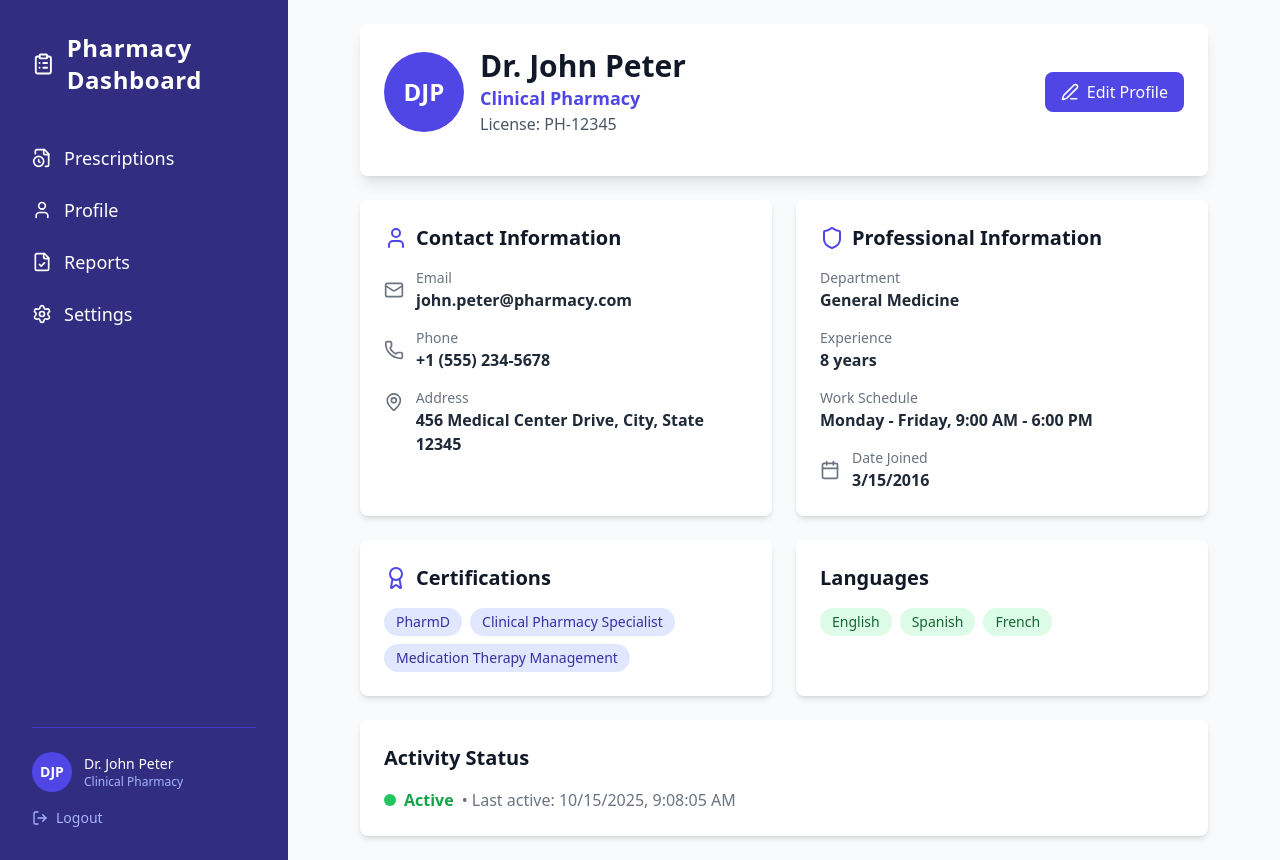
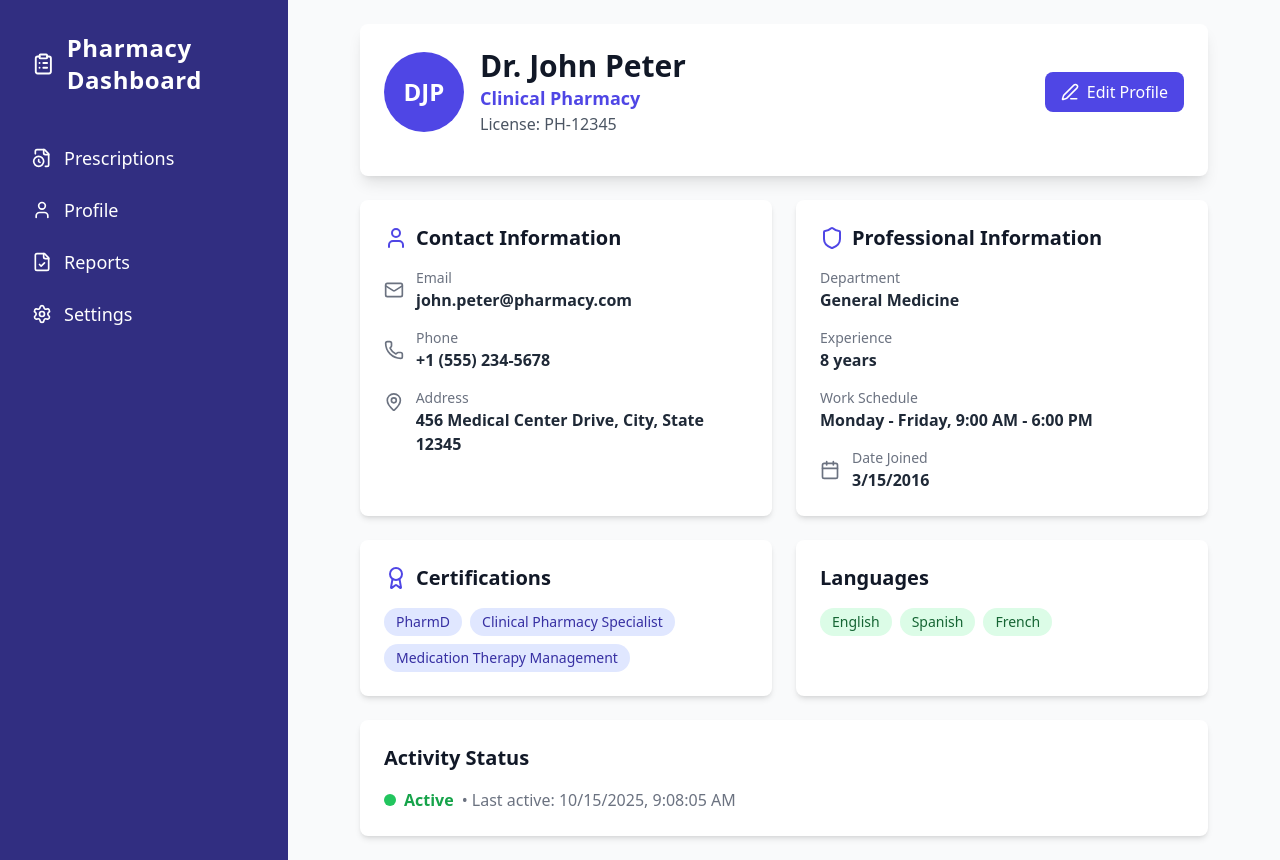
Before and after one commit to udhaya-boots/AI-pharmacist-Application, a React (Vite) app in the folder pharmacist-dashboard/pharmacist-dashboard/: page /profile in a window 1280 px wide. Built offline with nearby package versions, Linux system fonts and the light colour scheme.

Commit message:
props updated

```diff
--- a/pharmacist-dashboard/pharmacist-dashboard/src/components/PharmacistProfile.jsx
+++ b/pharmacist-dashboard/pharmacist-dashboard/src/components/PharmacistProfile.jsx
@@ -11,7 +11,7 @@ import {
     Save,
     X
 } from 'lucide-react';
-
+import Alert from './SuccessAlert';
 const PharmacistProfile = () => {
     const [isEditing, setIsEditing] = useState(false);
     const [pharmacistData, setPharmacistData] = useState({
@@ -33,6 +33,9 @@ const PharmacistProfile = () => {
     });
 
     const [editData, setEditData] = useState({ ...pharmacistData });
+    const [alertMessage, setAlertMessage] = useState('');
+    const [type,setType]=useState('success');
+    const [showAlert, setShowAlert] = useState(false);
 
     const handleEdit = () => {
         setIsEditing(true);
@@ -40,6 +43,9 @@ const PharmacistProfile = () => {
     };
 
     const handleSave = () => {
+        setType('success');
+        setAlertMessage('Prescription saved successfully!');
+        setShowAlert(true);
         setPharmacistData({ ...editData });
         setIsEditing(false);
         // Add API call to save data here
@@ -58,6 +64,7 @@ const PharmacistProfile = () => {
     };
 
     return (
+        <>
             <div className="max-w-4xl mx-auto p-6 bg-gray-50 min-h-screen">
                 {/* Header Card */}
                 <div className="bg-white rounded-lg shadow-lg p-6 mb-6">
@@ -254,6 +261,16 @@ const PharmacistProfile = () => {
                     </div>
                 </div>
             </div>
+
+            {/* Alert */}
+            <Alert
+                message={alertMessage}
+                type={type}
+                isVisible={showAlert}
+                onClose={() => setShowAlert(false)}
+                duration={3000}
+            />
+        </>
     );
 };
 
--- a/pharmacist-dashboard/pharmacist-dashboard/src/components/SideBar.jsx
+++ b/pharmacist-dashboard/pharmacist-dashboard/src/components/SideBar.jsx
@@ -2,18 +2,19 @@ import {
     ClipboardList,
     FileCheck,
     FileClock,
-    FileX,
     User,
     Settings,
     LogOut
 } from "lucide-react";
 import { useNavigate } from "react-router-dom";
 import { usePharmacist } from "../context/PharmacistContext";
+// import { useState } from "react";
 
-const SideBar = () => {
+const SideBar = ({ loggedIn }) => {
     const navigate = useNavigate();
     const { pharmacist, logout } = usePharmacist();
 
+    // const [loggedIn, setloggedIn] = useState(true);
     const handlePrescriptionsClick = () => {
         navigate('/prescriptions');
     };
@@ -22,12 +23,18 @@ const SideBar = () => {
         navigate('/profile');
     };
 
-    const handleLogout = () => {
-        logout();
-        // Add additional logout logic if needed
-    };
+    // const handleLogout = () => {
+    //     if (loggedIn) {
+    //         logout();
+    //         setloggedIn(false);
+    //     } else {
+    //         setloggedIn(true);
+    //     }
+    //     // Add additional logout logic if needed
+    // };
 
     return (
+        <>
             <aside className="w-72 bg-indigo-900 text-white p-8 flex flex-col">
                 <div className="flex items-center mb-12 space-x-3">
                     <ClipboardList size={32} />
@@ -63,26 +70,31 @@ const SideBar = () => {
                 </nav>
 
                 {/* User Info Section */}
-            <div className="mt-auto pt-6 border-t border-indigo-700">
+                {loggedIn && (<div className="mt-auto pt-6 border-t border-indigo-700">
                     <div className="flex items-center space-x-3 mb-4">
                         <div className="w-10 h-10 bg-indigo-600 rounded-full flex items-center justify-center text-sm font-bold">
-                        {pharmacist?.name ? pharmacist.name.split(' ').map(n => n[0]).join('') : 'JP'}
+                            {pharmacist?.name
+                                ? pharmacist.name
+                                    .split(' ')
+                                    .map((n) => n[0])
+                                    .join('')
+                                : 'JP'}
                         </div>
                         <div className="flex-1">
-                        <p className="text-sm font-medium">{pharmacist?.name || 'Dr. John Peter'}</p>
-                        <p className="text-xs text-indigo-300">{pharmacist?.specialization || 'Clinical Pharmacy'}</p>
+                            <p className="text-sm font-medium">
+                                {pharmacist?.name || 'Dr. John Peter'}
+                            </p>
+                            <p className="text-xs text-indigo-300">
+                                {pharmacist?.specialization || 'Clinical Pharmacy'}
+                            </p>
                         </div>
                     </div>
+                </div>
+                )}
 
-                <button
-                    onClick={handleLogout}
-                    className="flex items-center space-x-2 text-sm text-indigo-300 hover:text-white transition-colors duration-200 w-full"
-                >
-                    <LogOut size={16} />
-                    <span>Logout</span>
-                </button>
-            </div>
             </aside>
+        </>
+
     );
 };
 
--- a/pharmacist-dashboard/pharmacist-dashboard/src/components/SuccessAlert.jsx
+++ b/pharmacist-dashboard/pharmacist-dashboard/src/components/SuccessAlert.jsx
@@ -1,7 +1,7 @@
 import { useEffect } from 'react';
 import { AlertTriangle, CheckCircle, Info, X, XCircle } from 'lucide-react';
 
-const Alert = ({ message, isVisible, onClose, duration = 3000, type }) => {
+const Alert = ({ message, isVisible, onClose, duration = 120, type }) => {
   useEffect(() => {
     if (isVisible && duration > 0) {
       const timer = setTimeout(() => {
```
Lines whose indentation alone changed are shown as unchanged.
